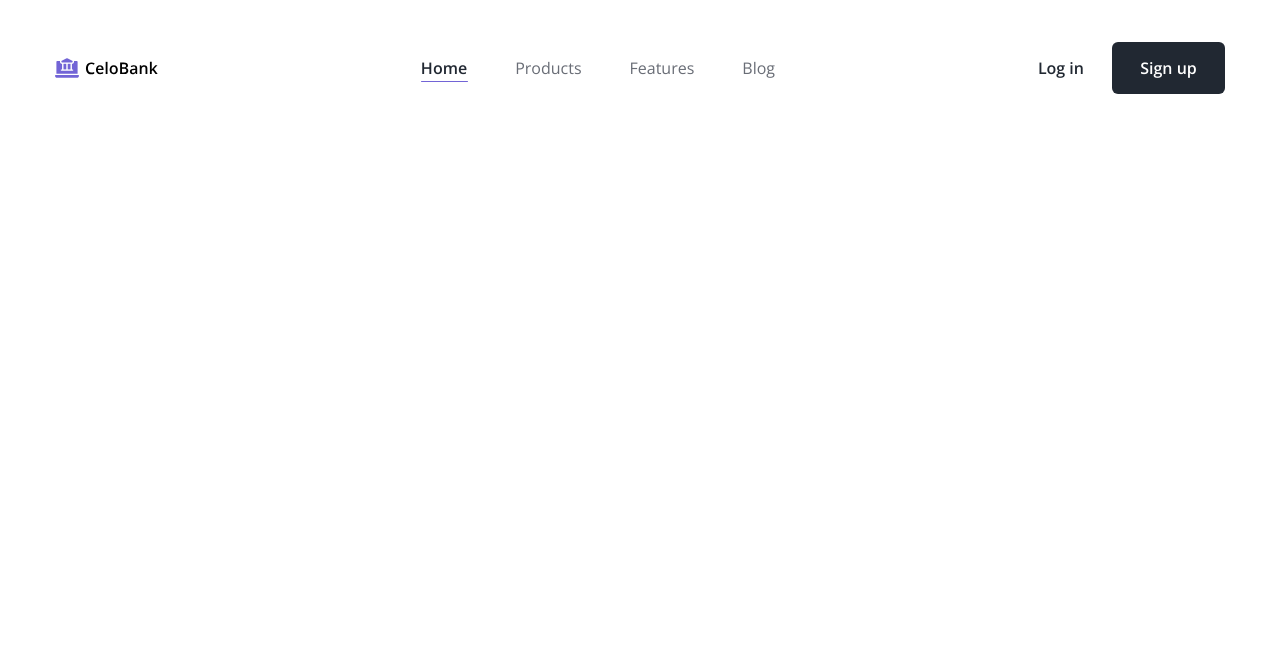
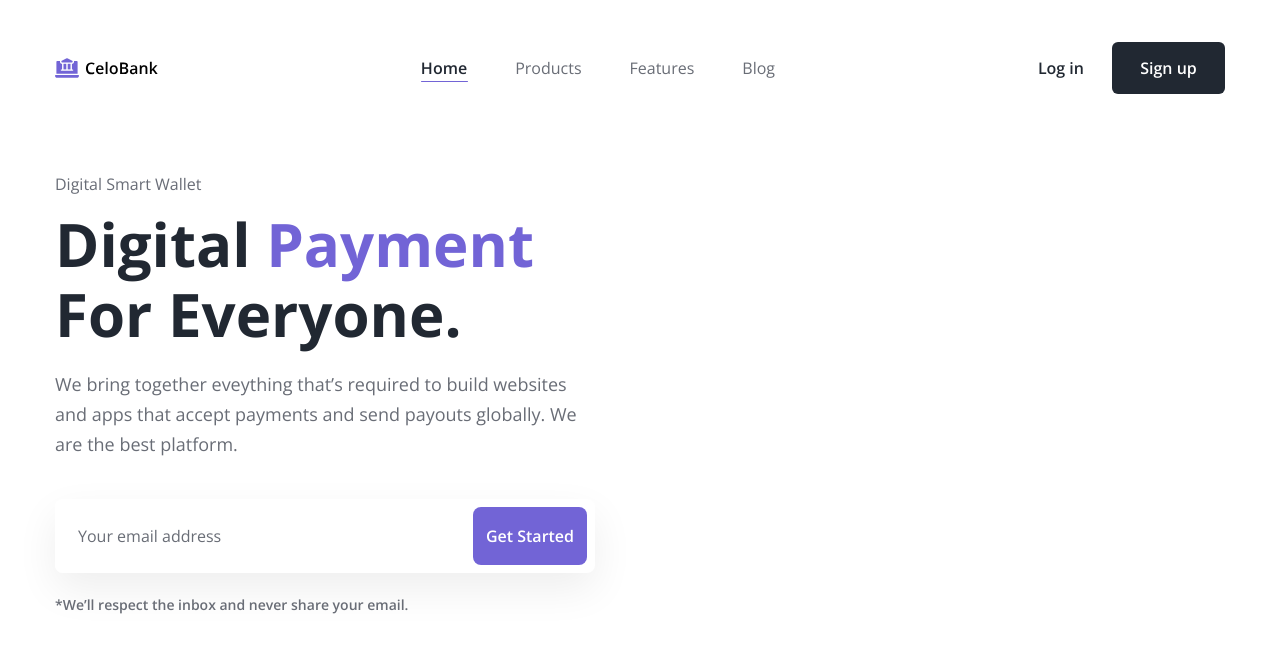
Before and after one commit to tranhuloc/htmlcss-05, a plain HTML site: page index.html in a window 1280 px wide. Drawn offline with nearby package versions, Linux system fonts and the light colour scheme.

Commit message:
Hero content

```diff
--- a/assets/css/styles.css
+++ b/assets/css/styles.css
@@ -139,3 +139,87 @@ a {
 .header-action__btn:hover {
     opacity: 0.9;
 }
+
+/* =============================== Hero =============================== */
+.hero {
+    margin-top: 34px;
+}
+
+.hero__inner {
+    display: flex;
+    align-items: center;
+    column-gap: 60px;
+}
+/* Hero content */
+.hero-content {
+    width: 46.15%;
+}
+
+.hero-content__sub-title {
+    font-size: 1.6rem;
+    font-weight: 400;
+    line-height: 1.75;
+    color: #696D77;
+}
+
+.hero-content__heading {
+    margin-top: 12px;
+    font-size: 6rem;
+    font-weight: 700;
+    line-height: 1.16;
+    color: var(--first-color);
+}
+
+.hero-content__heading span {
+    color: #7264D6;
+}
+
+.hero-content__desc {
+    margin-top: 20px;
+    font-size: 1.8rem;
+    font-weight: 400;
+    line-height: 1.67;
+    color: #696D76;
+}
+
+.hero-content__form {
+    display: flex;
+    align-items: center;
+    justify-content: space-between;
+    margin-top: 40px;
+    margin-bottom: 20px;
+    width: 540px;
+    height: 74px;
+    border-radius: 8px;
+    padding-right: 8px;
+    background-color: #fff;
+    box-shadow: 0px 16px 42px 0px #00000012;
+}
+
+.hero-content__input {
+    width: 100%;
+    height: 100%;
+    font-size: 1.6rem;
+    border: none;
+    outline: none;
+    border-radius: inherit;
+    padding: 0 23px;
+}
+
+.hero-content__input::placeholder {
+    font-size: 1.6rem;
+    font-weight: 400;
+    line-height: 1.75;
+    color: #696D76;
+}
+
+.hero-content__btn {
+    background-color: #7264D6;
+}
+
+.hero-content__attention {
+    font-size: 1.4rem;
+    font-weight: 600;
+    line-height: 1.71;
+    color: #696D76;
+}
--- a/index.html
+++ b/index.html
@@ -121,6 +121,41 @@
             </div>
         </header>
 
+        <!-- Hero -->
+        <section class="hero">
+            <div class="container">
+                <div class="hero__inner">
+                    <!-- Hero content -->
+                    <div class="hero-content">
+                        <p class="hero-content__sub-title">
+                            Digital Smart Wallet
+                        </p>
+                        <h1 class="hero-content__heading">
+                            Digital <span>Payment</span> For Everyone.
+                        </h1>
+                        <p class="hero-content__desc">
+                            We bring together eveything that’s required to build
+                            websites and apps that accept payments and send
+                            payouts globally. We are the best platform.
+                        </p>
+                        <form action="" class="hero-content__form">
+                            <input
+                                type="email"
+                                class="hero-content__input"
+                                placeholder="Your email address" />
+                            <a href="#!" class="btn hero-content__btn">
+                                Get Started
+                            </a>
+                        </form>
+                        <p class="hero-content__attention">
+                            *We’ll respect the inbox and never share your email.
+                        </p>
+                    </div>
 
+                    <!-- Hero media -->
+                    <div class="hero__media"></div>
+                </div>
+            </div>
+        </section>
     </body>
 </html>
```
